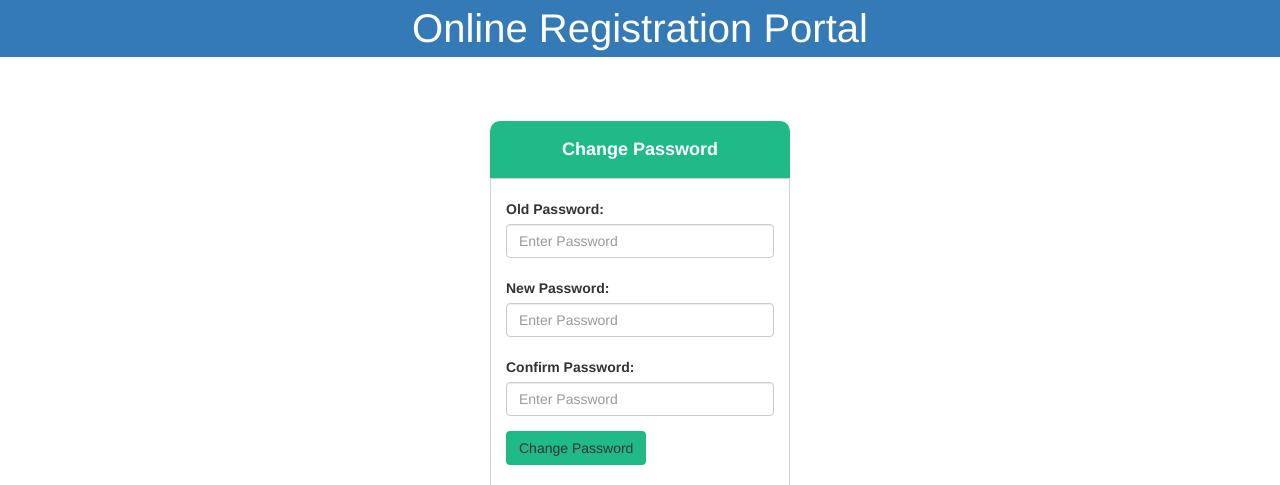
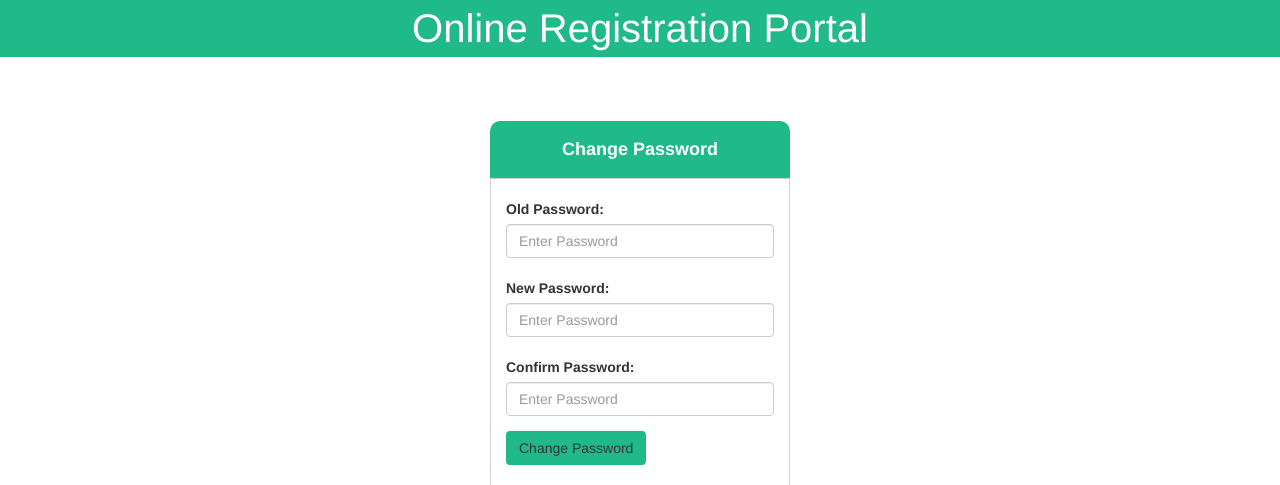
Before and after one commit to al-architjain/al_Semester_Online_Registration_Portal, a Django app: page /change_password/ in a window 1280 px wide. Shown: the top 485 px of the page. Run offline with Django 3.2, Linux system fonts and the light colour scheme; the visitor is signed in with stand-in values (Sample User, id 1); some libraries are stand-ins or nearby versions.

Commit message:
improved heading

```diff
--- a/SORP/sorp_app/templates/base.html
+++ b/SORP/sorp_app/templates/base.html
@@ -26,8 +26,8 @@
 	<body>
 		<!-- Permanent body_content -->
 		<!--------------------->
-		<div style="background: #337ab7;"class="text-center">
-			<p style="font-size: 40px; color: white">Online Registration Portal</p>
+		<div id="heading" class="text-center">
+			<p>Online Registration Portal</p>
 		</div>
 
 		{% block bodycontent %}
--- a/SORP/sorp_app/templates/sorp_app/stu_password_change.html
+++ b/SORP/sorp_app/templates/sorp_app/stu_password_change.html
@@ -15,6 +15,12 @@
 		{% block styles %}
 			<!-- Style part comes here! -->
             <style>
+                div#heading {
+			        background: #20ba88;
+			        font-size: 40px;
+			        color: white;
+                }
+
                 div.container {
                     max-width: 300px;
                     margin: 5% auto;
```
Also changed, not shown: SORP/sorp_app/templates/sorp_app/login.html (+7 -0 lines), SORP/sorp_app/templates/sorp_app/reg_addstudent.html (+9 -0 lines), SORP/sorp_app/templates/sorp_app/reg_profile.html (+7 -0 lines), SORP/sorp_app/templates/sorp_app/stu_profile.html (+10 -0 lines).
